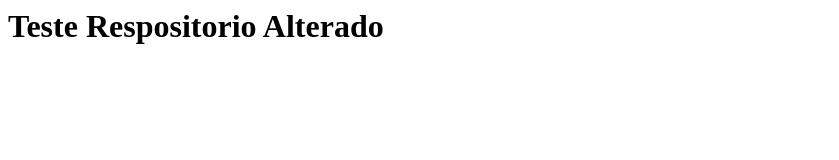
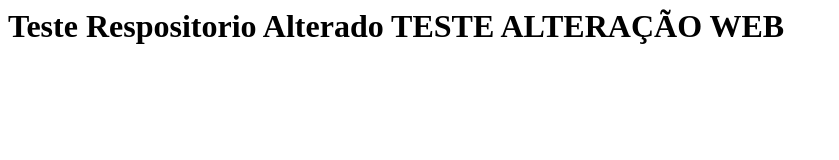
Before and after one commit to dreanp/GitFundamentos, a plain HTML site: page Index.html in a window 1280 px wide. Shown: the whole page, without its empty margins (0-839 px from the left). Drawn offline with Linux system fonts and the light colour scheme.

Commit message:
Update Index.html

```diff
--- a/Index.html
+++ b/Index.html
@@ -1 +1 @@
-<h1> Teste Respositorio Alterado </h1>
+<h1> Teste Respositorio Alterado TESTE ALTERAÇÃO WEB</h1>
```
